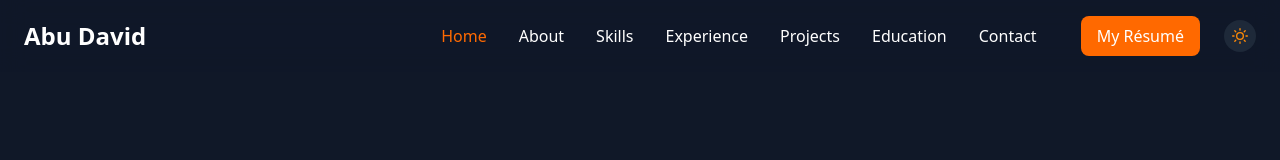
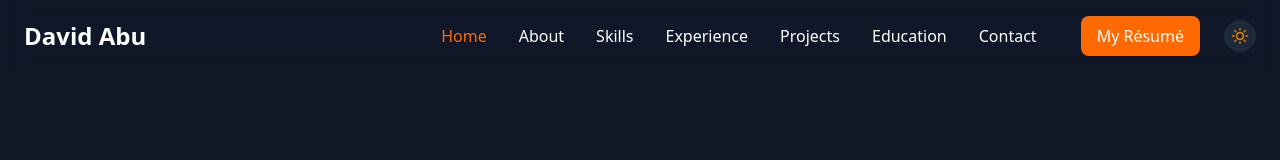
Before and after one commit to davidabuu/abu-codes, a React (Vite) app: page / in a window 1280 px wide. Shown: the top 160 px of the page. Built offline with nearby package versions, Linux system fonts and the light colour scheme.

Commit message:
Update Navbar.jsx

```diff
--- a/src/components/Navbar.jsx
+++ b/src/components/Navbar.jsx
@@ -28,7 +28,7 @@ const Navbar = ({ darkMode, setDarkMode, activeSection }) => {
       <div className="container mx-auto px-4 md:px-6">
         <div className="flex justify-between items-center">
           <a href="#home" className="text-2xl font-bold transition-medium hover:text-orange-500">
-            Abu David
+            David Abu
           </a>
 
 
```
